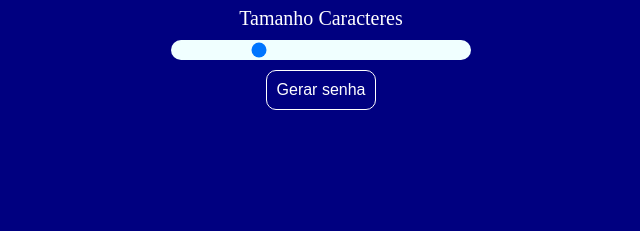
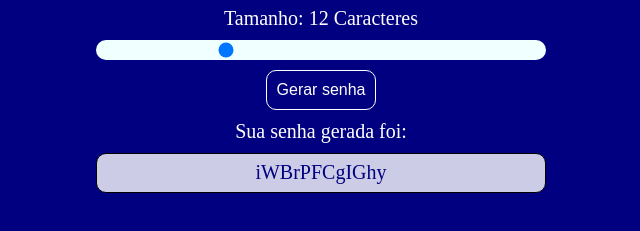
Before and after one commit to Eduuduarte/Gerador_senha, a plain HTML site: page index.html in a window 1280 px wide. Both pictures are taken after a click on the button "Gerar senha". Shown: the part 231-462 px from the top of the page, without its empty margins (319-959 px from the left). Drawn offline with Linux system fonts and the light colour scheme.

Commit message:
Criado funcões no js para gerar senhar e copiar

```diff
--- a/estilo.css
+++ b/estilo.css
@@ -20,7 +20,7 @@ main{
 
 section{
     width: 100%;
-    min-width: 300px;
+    min-width: 450px;
 }
 
 h1{
@@ -98,7 +98,7 @@ span{
     display: none;
 }
 
-.hide:hover .tooltip{
+.tool:hover .tooltip{
     visibility: visible;
     opacity: 1;
     bottom: 50px;
--- a/index.html
+++ b/index.html
@@ -17,12 +17,12 @@
     <main>
         <section>
             <div class="container">
-                <span>Tamanho <span id="valor"></span> Caracteres</span>
+                <span>Tamanho: <span id="valor"></span> Caracteres</span>
                 <input id="slider" class="slider" type="range" min="5" max="30" value="12">
-                <button class="btn">Gerar senha</button>
+                <button id="btn" class="btn" onclick="genaratePassword()">Gerar senha</button>
             </div>
         </section>
-            <div class="container hide">
+            <div id="hide" class="container tool hide" onclick="copyPassword()">
                 <span>Sua senha gerada foi:</span>
                 <span class="password" id="password">12345667877</span>
                 <Span class="tooltip">Clique na senha para copiar.</Span>
--- a/script.js
+++ b/script.js
@@ -0,0 +1,32 @@
+let sliderEle = document.querySelector('#slider')
+let btn = document.querySelector('#btn')
+let sizePassword = document.querySelector('#valor')
+let passWord = document.querySelector('#password')
+let container = document.querySelector('#hide')
+
+let charset = "absdefghijklmnopqrstuvxyzwABCDEFGHIJLMNOPQRSTUVXYZWK@!"
+let novaSenha = ""
+
+sizePassword.innerHTML = sliderEle.value
+
+slider.oninput  = function(){
+    sizePassword.innerHTML = this.value
+}
+
+function genaratePassword(){
+
+    let pass = ""
+    for( let i = 0, n = charset.length; i < sliderEle.value; ++i){
+        pass += charset.charAt(Math.floor(Math.random() * n))
+    }
+
+    container.classList.remove("hide")
+    passWord.innerHTML = pass
+    novaSenha = pass
+
+}
+
+function copyPassword(){
+    alert("Senha copiada com sucesso!")
+    navigator.clipboard.writeText(novaSenha)
+}
```
